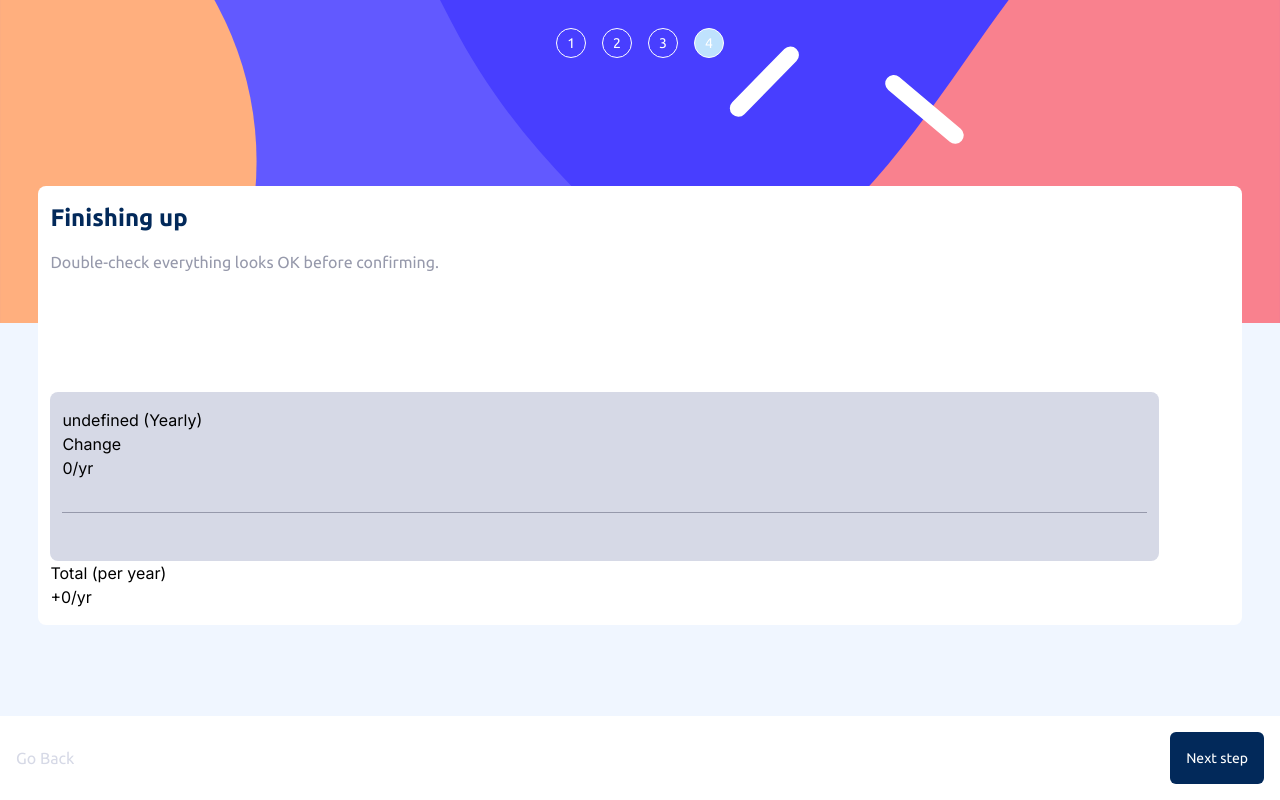
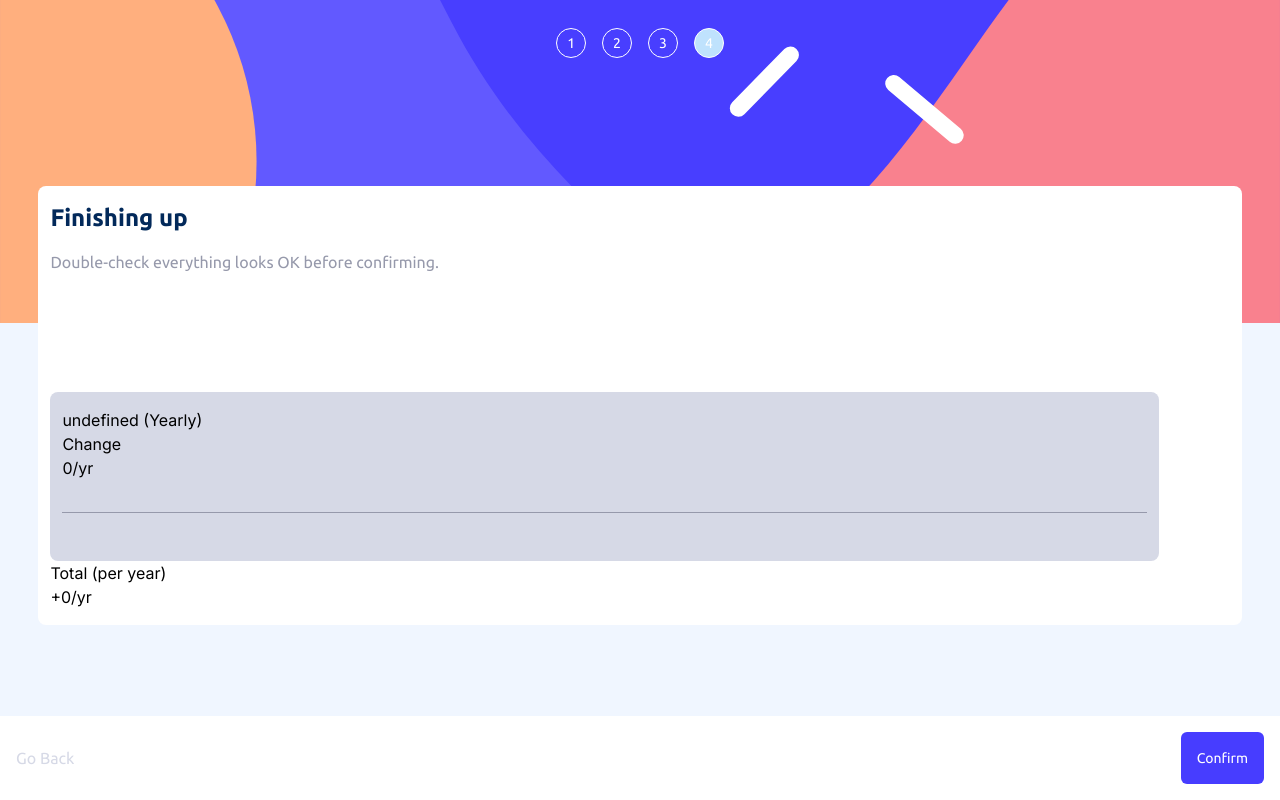
Before and after one commit to WoolenLamb2171/Multi-step-form, a Next.js app: page /FourthStep in a window 1280 px wide. Built offline with nearby package versions, Linux system fonts and the light colour scheme.

Commit message:
fix footer for FourthStep page

```diff
--- a/src/components/Footer.tsx
+++ b/src/components/Footer.tsx
@@ -1,4 +1,5 @@
 'use client'
+import classNames from "classnames";
 import { usePathname } from "next/navigation";
 import { useRouter } from "next/navigation";
 
@@ -21,7 +22,7 @@ const Footer = () => {
             return "SecondStepForm";
         } else if(path === '/ThirdStep'){
             return "ThirdStepForm";
-        } else if(path === 'FourthStep') {
+        } else if(path === '/FourthStep') {
             return "FourthStepForm";
         } else if(path === '/'){
             return "FirstStepForm"
@@ -31,7 +32,7 @@ const Footer = () => {
     return (
         <div className=" flex bg-White  w-full p-4 justify-between mt-auto">
             {!(path === '/') ? <button onClick={handleButtonClick} className="font-Regular text-base border-none text-Light-gray ">Go Back</button> : <div></div>}
-            <button form={currentForm()} type="submit" className="rounded-md bg-Marine-blue text-White font-Regular text-sm p-4">Next step</button>
+            <button form={currentForm()} type="submit" className={classNames("rounded-md bg-Marine-blue text-White font-Regular text-sm p-4", {'bg-Purplish-blue ': (path === "/FourthStep")})} >{path === "/FourthStep" ? "Confirm" : "Next step"}</button>
         </div>
      );
 }
```
